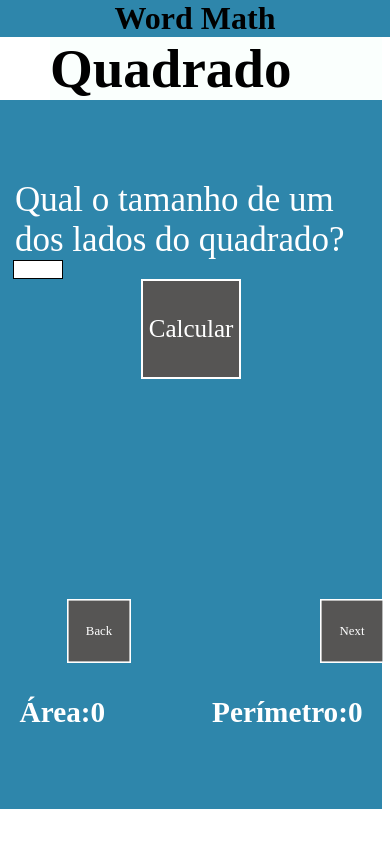
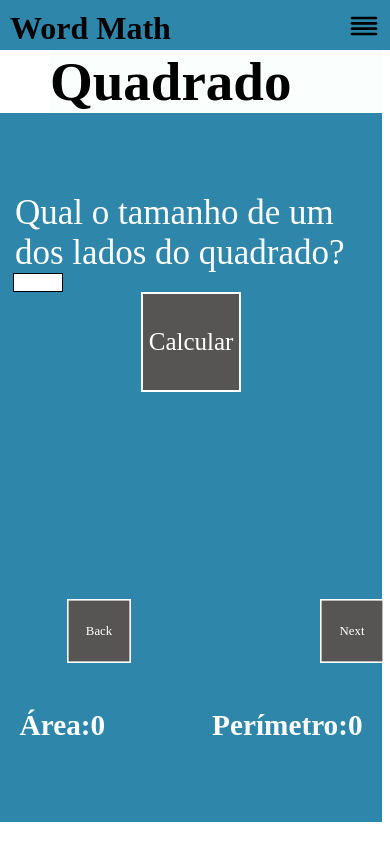
Before and after one commit to Davi-Serrano/Word-Math, a React (Create React App) app: page / in a window 390 px wide. Shown: the top 844 px of the page. Built offline with nearby package versions, Linux system fonts and the light colour scheme.

Commit message:
add bot]ao menu responsivo

```diff
--- a/src/components/Header/index.js
+++ b/src/components/Header/index.js
@@ -1,16 +1,24 @@
- import { Topz } from "./style"
+ import { Topheader } from "./style";
+ import { FiAlignJustify } from 'react-icons/fi';
+ const Header = () => {
 
- const Header = () => {
+    function ShowMenu(){
+
+        alert("Oi")
+    }
+
+
+
     return (
 
-        <div className="header">
-
-            <Topz >
-              Word Math
-            </Topz >
+            <Topheader >
+              Word Math <div className="icon">
+              < FiAlignJustify onClick={ShowMenu}/>
+              </div>
+            </Topheader >
 
 
-        </div>
+
 
     )}
 
--- a/src/components/Header/style.js
+++ b/src/components/Header/style.js
@@ -1,6 +1,6 @@
 import styled from "styled-components"
 
-export const Topz = styled.h1`
+export const Topheader = styled.h1`
 
     display: flex;
     justify-content: center;
@@ -8,4 +8,19 @@ export const Topz = styled.h1`
 
     background-color: #2E86AB;
 
+    .icon{
+        display: none;
+    }
+
+    @media(max-width: 800px) {
+        justify-content: space-between;
+        padding-left: 10px;
+        padding-top: 10px;
+
+                 .icon{
+                     display: block;
+                     margin-right: 10px;
+                 }
+         }
+
 `
```
